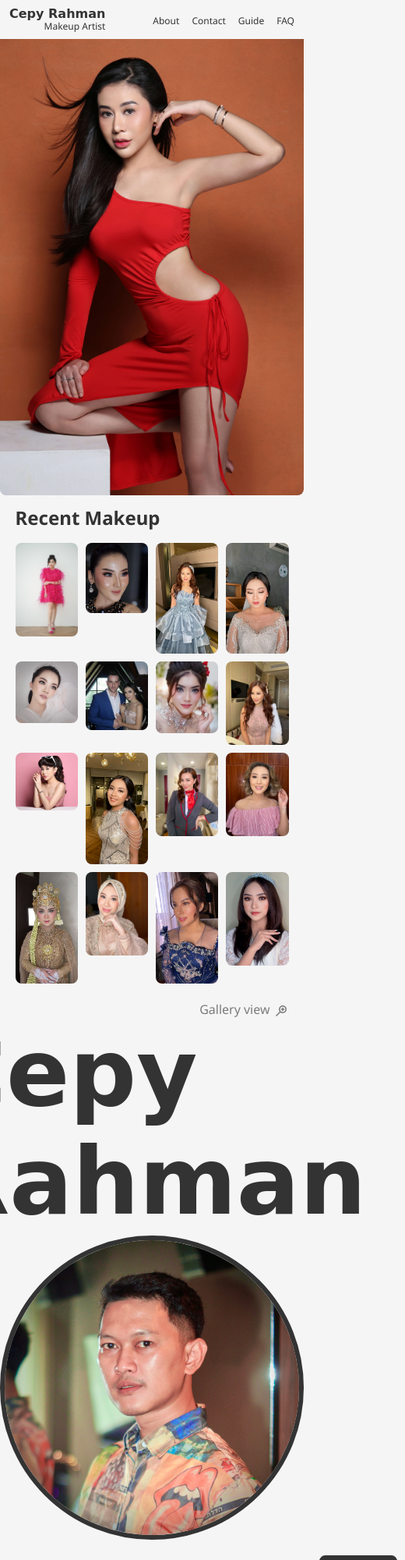
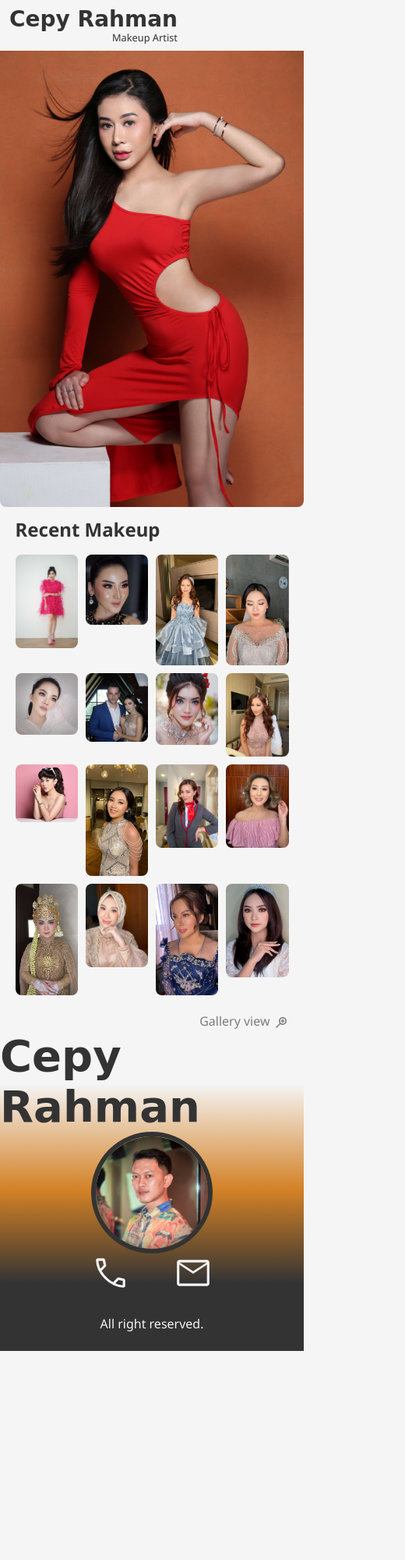
Before and after one commit to ayangjibrut/portfolio-gallery, a plain HTML site: page index.html in a window 390 px wide. Shown: the top 2000 px of the page at 78% size, 520 px wide, since content can reach past the window. After the commit the page ends 1732 px from the top, so only its background shows below. Drawn offline with Linux system fonts and the light colour scheme; a web font is replaced by a local one.

Commit message:
Update
gallery.html

```diff
--- a/index.html
+++ b/index.html
@@ -105,21 +105,21 @@
                         </span>
                     </a>
                 </p>
-
             </section>
-
-            <article class="about-contact">
-                <h1 class="about-contact">Cepy Rahman</h1>
-                <img class="about-contact" src="./images/cepy_rahman_3.jpeg" alt="Cepy Rahman Makeup Artist" />
-                <div class="about-contact">
-                    <a href="https://wa.me/6285220288999">
-                        <svg xmlns="http://www.w3.org/2000/svg" height="120px" viewBox="0 -960 960 960" width="120px" fill="#333333"><path d="M795-120q-116 0-236.5-56T335-335Q232-438 176-558.5T120-795q0-19.29 12.86-32.14Q145.71-840 165-840h140q14 0 24 10t14 25l26.93 125.64Q372-665 369.5-653.5t-10.73 19.73L259-533q26 44 55 82t64 72q37 38 78 69.5t86 55.5l95-98q10-11 23.15-15 13.15-4 25.85-2l119 26q15 4 25 16.04 10 12.05 10 26.96v135q0 19.29-12.86 32.14Q814.29-120 795-120ZM229-588l81-82-23-110H180q2 42 13.5 88.5T229-588Zm369 363q41 19 89 31t93 14v-107l-103-21-79 83ZM229-588Zm369 363Z"/></svg>
-                    </a>
-                    <svg xmlns="http://www.w3.org/2000/svg" height="120px" viewBox="0 -960 960 960" width="120px" fill="#333333"><path d="M140-160q-24 0-42-18t-18-42v-520q0-24 18-42t42-18h680q24 0 42 18t18 42v520q0 24-18 42t-42 18H140Zm340-302L140-685v465h680v-465L480-462Zm0-60 336-218H145l335 218ZM140-685v-55 520-465Z"/></svg>
-                </div>
-            </article>
         </div>
 
+        <article class="about-contact gradient-background">
+            <h1 class="about-contact">Cepy Rahman</h1>
+            <img class="about-contact" src="./images/cepy_rahman_3.jpeg" alt="Cepy Rahman Makeup Artist" />
+            <div class="about-contact">
+                <a href="https://wa.me/6285220288999">
+                    <svg xmlns="http://www.w3.org/2000/svg" height="120px" viewBox="0 -960 960 960" width="120px" fill="whitesmoke"><path d="M795-120q-116 0-236.5-56T335-335Q232-438 176-558.5T120-795q0-19.29 12.86-32.14Q145.71-840 165-840h140q14 0 24 10t14 25l26.93 125.64Q372-665 369.5-653.5t-10.73 19.73L259-533q26 44 55 82t64 72q37 38 78 69.5t86 55.5l95-98q10-11 23.15-15 13.15-4 25.85-2l119 26q15 4 25 16.04 10 12.05 10 26.96v135q0 19.29-12.86 32.14Q814.29-120 795-120ZM229-588l81-82-23-110H180q2 42 13.5 88.5T229-588Zm369 363q41 19 89 31t93 14v-107l-103-21-79 83ZM229-588Zm369 363Z"/></svg>
+                </a>
+                <a href="mailto:cepyrahman@gmail.com">
+                    <svg xmlns="http://www.w3.org/2000/svg" height="120px" viewBox="0 -960 960 960" width="120px" fill="whitesmoke"><path d="M140-160q-24 0-42-18t-18-42v-520q0-24 18-42t42-18h680q24 0 42 18t18 42v520q0 24-18 42t-42 18H140Zm340-302L140-685v465h680v-465L480-462Zm0-60 336-218H145l335 218ZM140-685v-55 520-465Z"/></svg>
+                </a>
+            </div>
+        </article>
 
         <footer>
             <p>All right reserved.</p>
--- a/style.css
+++ b/style.css
@@ -163,23 +163,44 @@ h1.about-contact {
 img.about-contact {
     border: 6px solid #333333;
     border-radius: 50%;
-    width: 700px;
+    width: 40%;
 }
 
 div.about-contact {
     display: flex;
     flex-direction: row;
     justify-content: space-between;
-    width: 650px;
+    width: 30%;
+}
+
+.gradient-background {
+    /* background: rgb(51,51,51);
+    background: linear-gradient(0deg, rgba(51,51,51,1) 0%, rgba(255,20,147,1) 50%, rgba(245,245,245,1) 100%); */
+
+    background: rgb(51,51,51);
+    background: linear-gradient(0deg, rgba(51,51,51,1) 5%, rgba(211,129,38,1) 40%, rgba(211,129,38,0) 80%);
 }
 
 footer {
     text-align: center;
-    margin-top: 1em;
-    padding: 2em 0;
+    padding: 3em 0;
     background-color: #333333;
     color: whitesmoke;
     width: 100%;
+}
+
+a svg:hover {
+    fill: deeppink;
+}
+
+.gallery {
+    width: 70%;
+    margin: 0 auto;
+}
+
+.gallery img {
+    width: 100%;
+    padding-bottom: 1em;
 }
 
 @media (prefers-reduced-motion) {
@@ -198,20 +219,42 @@ footer {
     }
 
     .logo h1 {
-        font-size: 1em;
+        font-size: 1.75em;
         margin-bottom: -2px;
     }
 
     .logo p {
-        font-size: .75em;
+        font-size: .8em;
     }
 
-    li a {
-        font-size: .75em;
+    nav {
+        display: none;
     }
 
     .section-container {
         width: 90%;
         margin: 0 auto;
     }
+
+    h1.about-contact {
+        font-size: 3.5em;
+    }
+
+    a svg {
+        width: 50px;
+        height: 50px;
+    }
+
+    div.about-contact {
+        width: 40%;
+    }
+
+    footer {
+        padding: 1.5em;
+    }
+
+    .gallery {
+        width: 100%;
+        margin: 0 auto;
+    }
 }
```
Also changed, not shown: gallery.html (+39 -0 lines).
